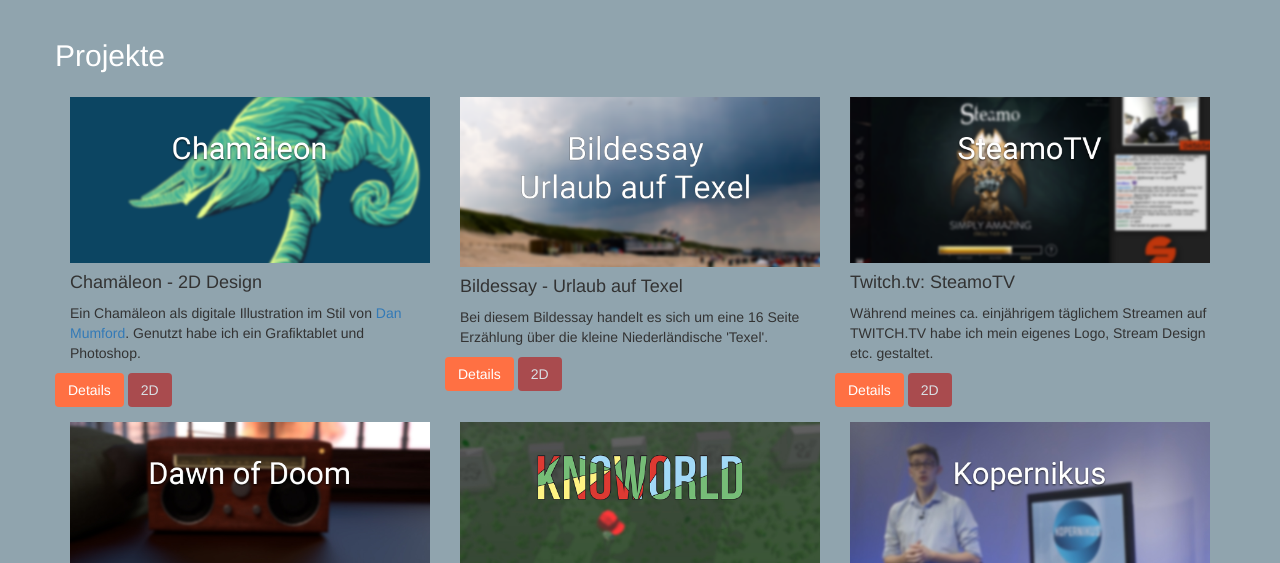
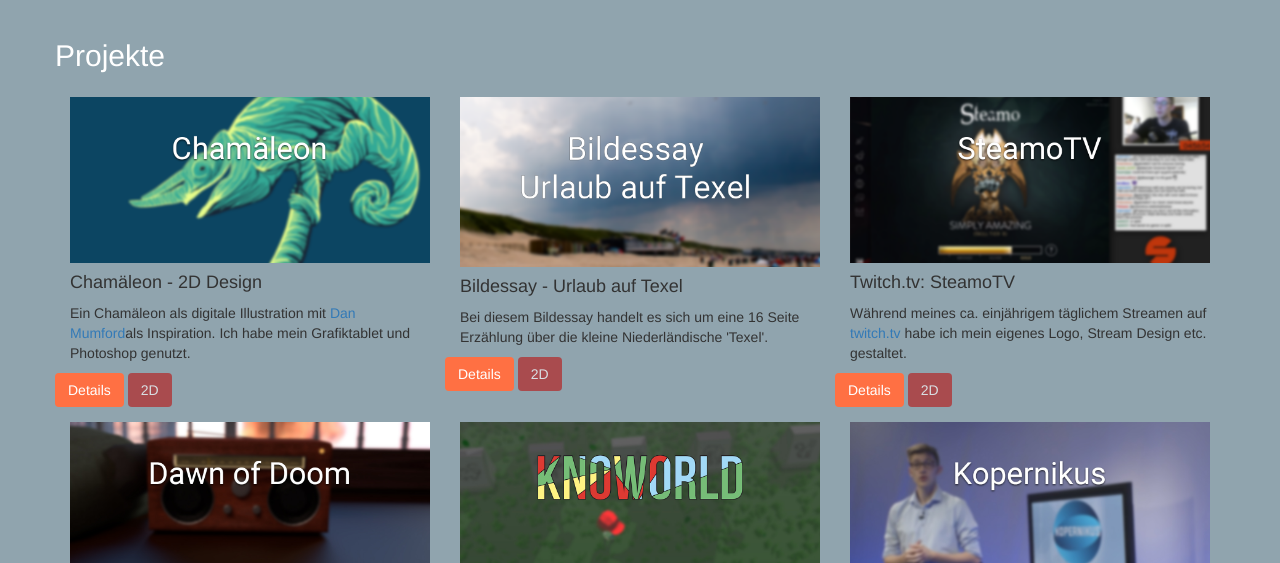
Before and after one commit to TimoWeber/TimoWeber.github.io, a plain HTML site: page index.html in a window 1280 px wide. Shown: the part 597-1160 px from the top of the page. Drawn offline with nearby package versions, Linux system fonts and the light colour scheme.

Commit message:
text-changes

```diff
--- a/index.html
+++ b/index.html
@@ -78,7 +78,7 @@
             </a>
             <div class="card-block">
               <h4 class="card-title">Chamäleon - 2D Design</h4>
-              <p class="card-text">Ein Chamäleon als digitale Illustration im Stil von <a href="http://www.dan-mumford.com/">Dan Mumford</a>. Genutzt habe ich ein Grafiktablet und Photoshop.</p>
+              <p class="card-text">Ein Chamäleon als digitale Illustration mit <a href="http://www.dan-mumford.com/">Dan Mumford</a>als Inspiration. Ich habe mein Grafiktablet und Photoshop genutzt.</p>
               <div class="row">
                 <a href="chameleon.html" class="btn btn-accent">Details</a>
                 <a href="#" class="btn btn-zd disabled float-xs-right" role="button" aria-disabled="true">2D</a>
@@ -112,7 +112,7 @@
               </a>
               <div class="card-block">
                     <h4 class="card-title">Twitch.tv: SteamoTV</h4>
-                    <p class="card-text">Während meines ca. einjährigem täglichem Streamen auf TWITCH.TV habe ich mein eigenes Logo, Stream Design etc. gestaltet.</p>
+                    <p class="card-text">Während meines ca. einjährigem täglichem Streamen auf <a href="www.twitch.tv/steamotv">twitch.tv</a> habe ich mein eigenes Logo, Stream Design etc. gestaltet.</p>
                     <div class="row">
                       <a href="steamo.html" class="btn btn-accent">Details</a>
                       <a href="#" class="btn btn-zd disabled float-xs-right" role="button" aria-disabled="true">2D</a>
```
Also changed, not shown: chameleon.html (+1 -1 lines), zd.html (+1 -1 lines), img/bildessay/Spread-mockup.jpg (added), img/briefeandich/Business_Card_Mockup_1.jpg (added), 1 other file.
